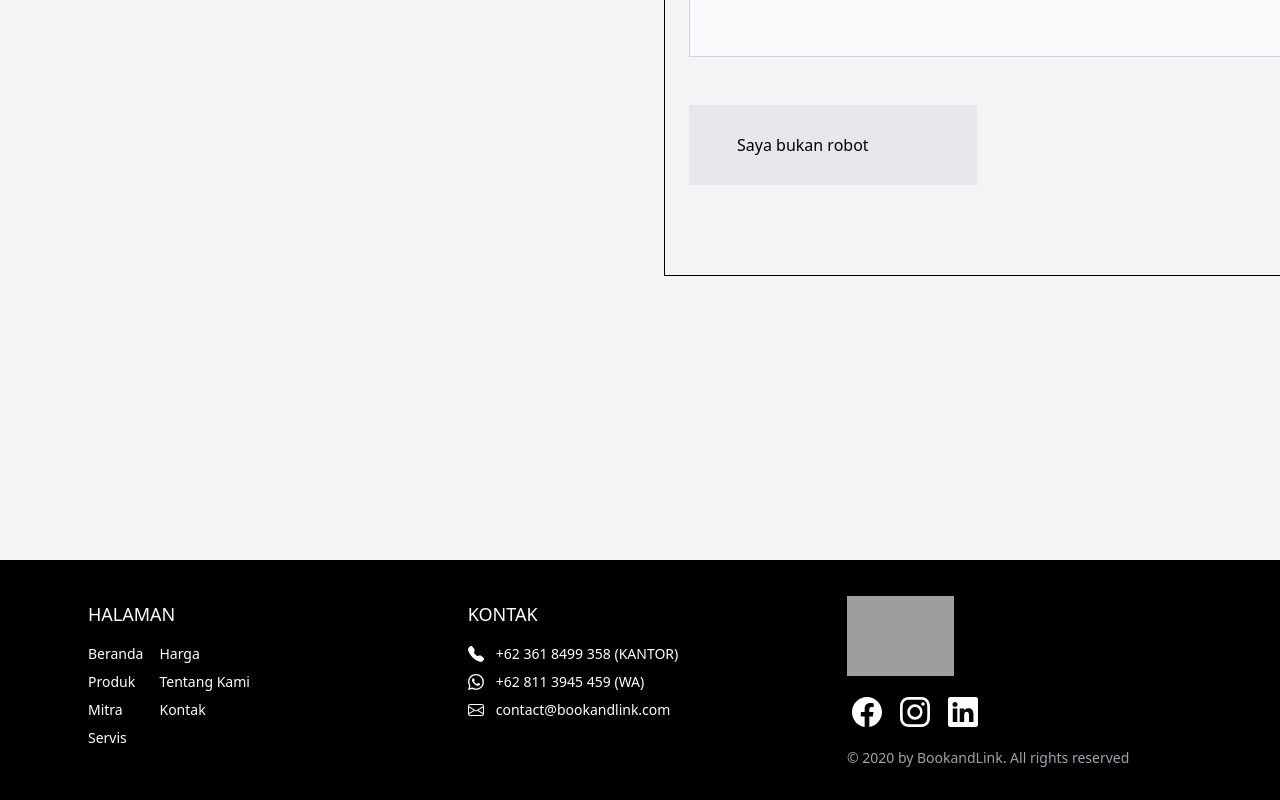
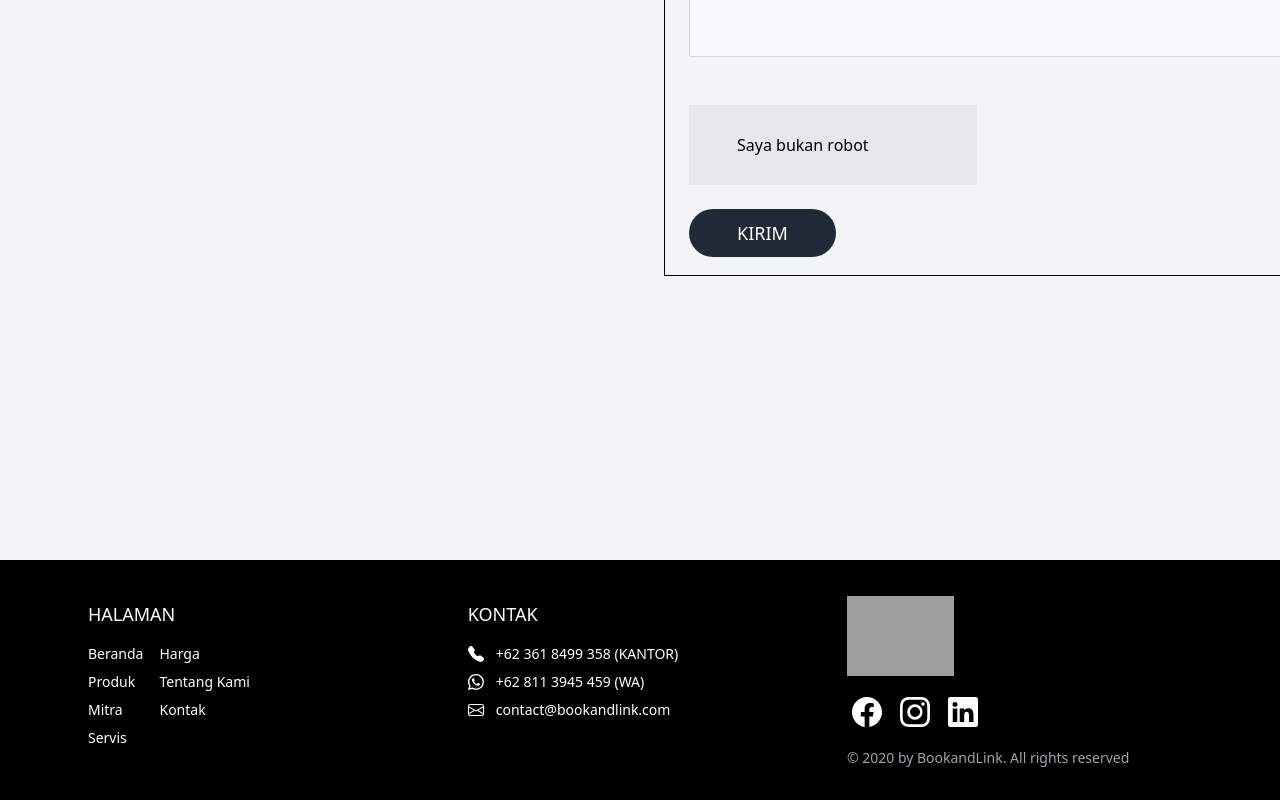
Before and after one commit to rey5kusuma/website-kedua, a Next.js app: page /contact in a window 1280 px wide. Shown: the part 1632-2432 px from the top of the page. Built offline with nearby package versions, Linux system fonts and the light colour scheme; grey boxes are pictures that could not be loaded.

Commit message:
1 file modified

```diff
--- a/pages/contact.js
+++ b/pages/contact.js
@@ -234,6 +234,14 @@
             <div className="bg-gray-200 w-72 ml-6 p-2 mt-12 h-20">
               <p className="ml-10 mt-5">Saya bukan robot</p>
             </div>
+            <div className="ml-6 mt-6">
+              <button
+                type="button"
+                className="text-white bg-gray-800 hover:bg-gray-900 focus:outline-none focus:ring-4 focus:ring-gray-300 font-medium rounded-full text-lg px-12 py-2.5 mr-2 mb-2 dark:bg-gray-800 dark:hover:bg-gray-700 dark:focus:ring-gray-700 dark:border-gray-700"
+              >
+                KIRIM
+              </button>
+            </div>
           </div>
         </div>
       </div>
```
